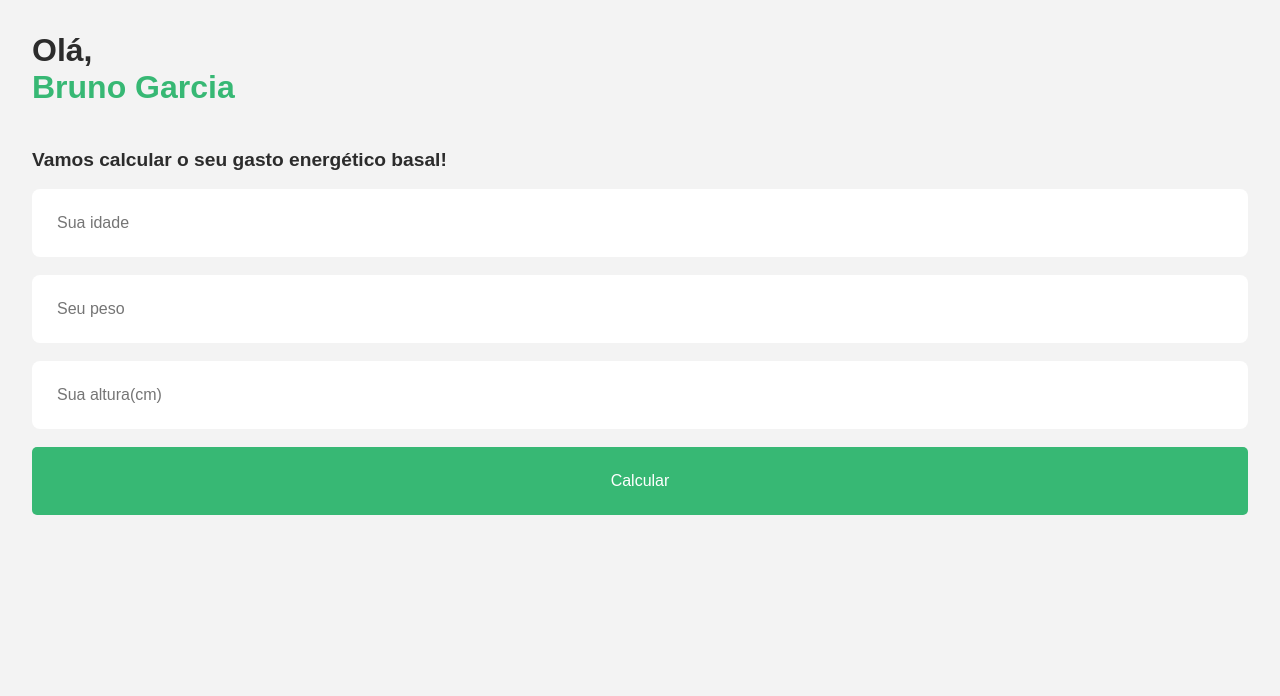
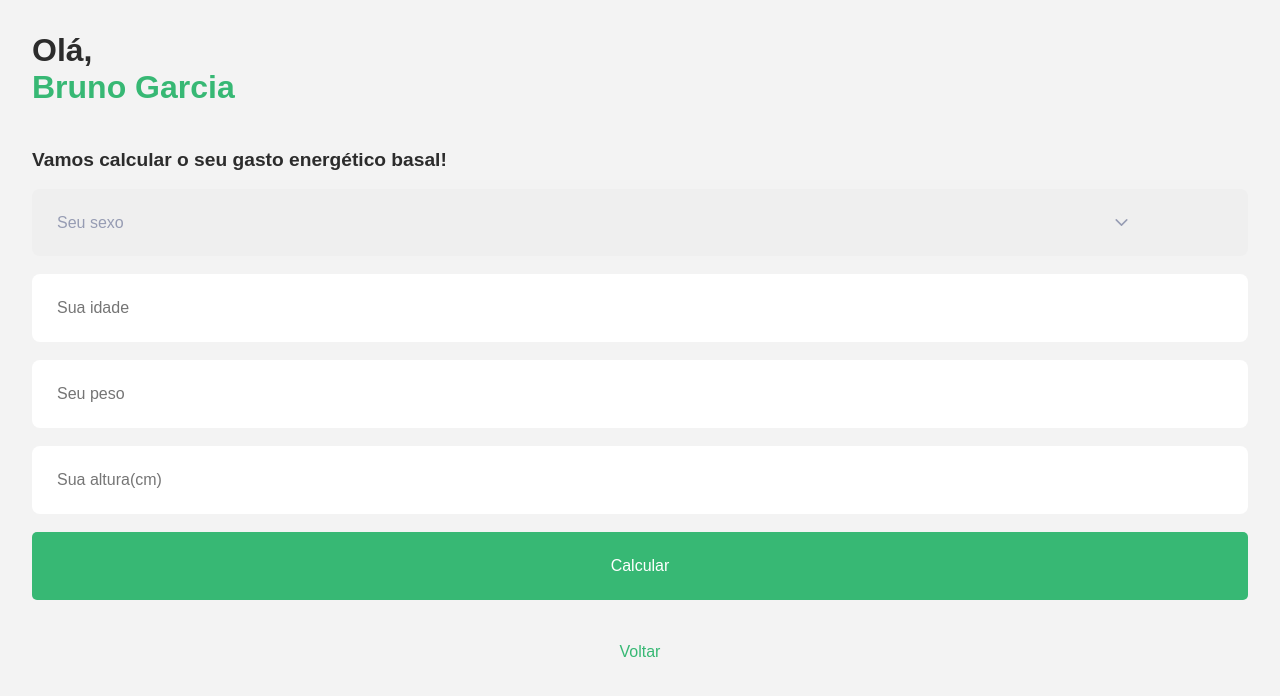
Before and after one commit to RebecaBaruch/gocal-react-project, a React (Vite) app: page /EnterData in a window 1280 px wide. Shown: the top 696 px of the page. Built offline with nearby package versions, Linux system fonts and the light colour scheme.

Commit message:
fix: select component icon

```diff
--- /dev/null
+++ b/src/components/InfoSelect/index.jsx
@@ -0,0 +1,13 @@
+import { Select } from './styled';
+
+
+function InfoSelect({ placeholder, children }) {
+
+    return(
+        <Select placeholder={placeholder}>
+            { children }
+        </Select>
+    );
+};
+
+export default InfoSelect;
--- /dev/null
+++ b/src/components/InfoSelect/styled.jsx
@@ -0,0 +1,21 @@
+import styled from "styled-components";
+import Vector from '../../assets/Vector.svg';
+
+export const Select = styled.select`
+    padding: 25px;
+    width: 100%;
+
+    font-size: 1rem;
+    font-weight: 400;
+    color: #969CB3;
+    border-radius: 8px;
+    border: none;
+    outline: none;
+
+    appearance: none;
+    -webkit-appearance: none;
+    -moz-appearance: none;
+    background-image: url(${Vector});
+    background-repeat: no-repeat;
+    background-position: right 10% center;
+`;
--- a/src/components/NavButton/index.jsx
+++ b/src/components/NavButton/index.jsx
@@ -1,9 +1,9 @@
 import { Button } from './styled';
 
-function NavButton({ children }) {
+function NavButton({ type,children, onClick }) {
 
     return(
-        <Button>{ children }</Button>
+        <Button type={ type } onClick={ onClick }>{ children }</Button>
     );
 };
 
--- a/src/components/NavButton/styled.jsx
+++ b/src/components/NavButton/styled.jsx
@@ -6,10 +6,14 @@ export const Button = styled.button`
 
     font-size: 1rem;
     font-weight: 500;
-    color: #ffffff;
 
     border-radius: 5px;
     border: none;
     outline: none;
-    background-color: #37B874;
+
+    ${(props) =>
+        props.type == 'next' ?
+        'background-color: #37B874; color: #ffffff;' :
+        'background-color: transparent; color: #37B874;'
+    }
 `;
--- a/src/pages/EnterData/index.jsx
+++ b/src/pages/EnterData/index.jsx
@@ -1,11 +1,14 @@
+import { useNavigate } from 'react-router-dom';
 import { Wrapper } from '../../global/GlobalStyles';
 import MainTitle from '../../components/MainTitle';
 import SubTitle from '../../components/SubTitle';
 import DataInput from '../../components/DataInput';
 import NavButton from '../../components/NavButton';
+import InfoSelect from '../../components/InfoSelect';
 
 
 function EnterData() {
+    let navigate = useNavigate();
 
     return(
         <Wrapper>
@@ -15,11 +18,17 @@ function EnterData() {
                 energético basal!
             </SubTitle>
 
+            <InfoSelect>
+                <option value=''>Seu sexo</option>
+                <option value='feminino'>Feminino</option>
+                <option value='masculino'>Masculino</option>
+            </InfoSelect>
             <DataInput type='number' placeholder='Sua idade'/>
             <DataInput type='number' placeholder='Seu peso'/>
             <DataInput type='number' placeholder='Sua altura(cm)'/>
 
-            <NavButton>Calcular</NavButton>
+            <NavButton type='next'>Calcular</NavButton>
+            <NavButton onClick={() => navigate(-1)}>Voltar</NavButton>
         </Wrapper>
     );
 };
--- a/src/pages/UserName/index.jsx
+++ b/src/pages/UserName/index.jsx
@@ -16,7 +16,7 @@ function UserName() {
             </SubTitle>
             <DataInput type='text' placeholder='Digite o seu nome' />
             <Link to='../EnterData'>
-                <NavButton>Avançar</NavButton>
+                <NavButton type='next'>Avançar</NavButton>
             </Link>
         </Wrapper>
     );
```
Also changed, not shown: src/assets/Vector.svg (added).
